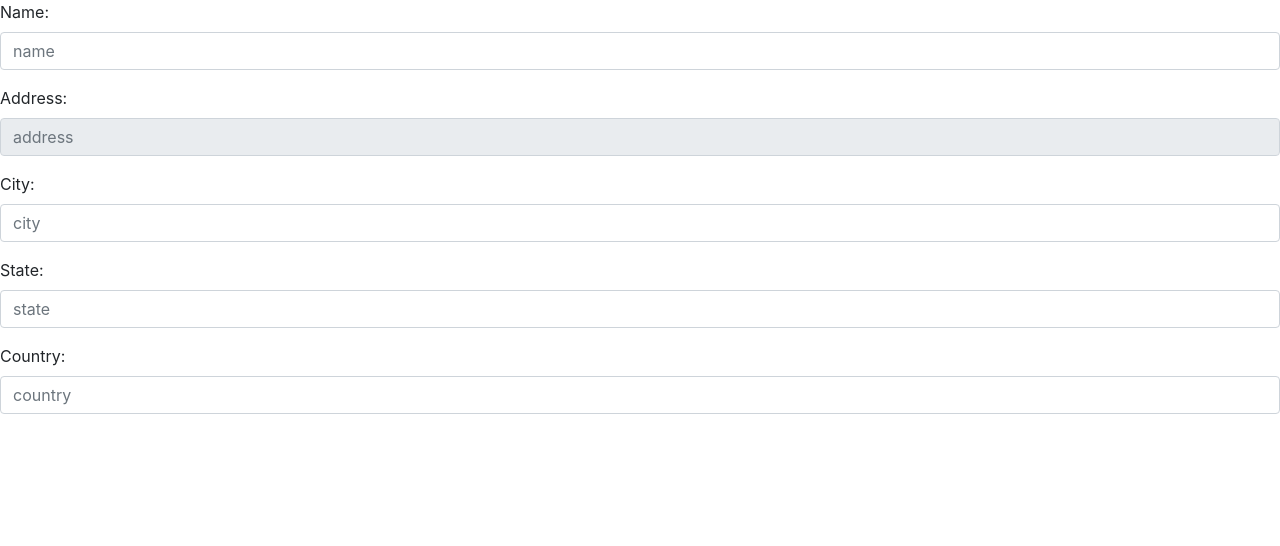
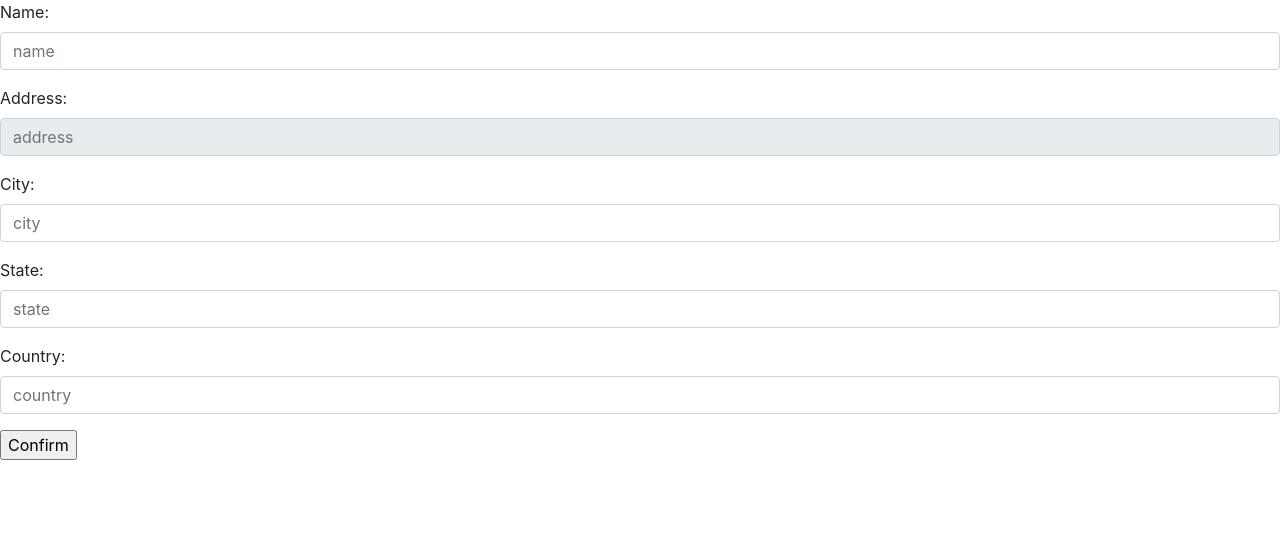
Before and after one commit to ineffablelucky/Django-Google-Map-Geocoding-API, a Django app: page /create/ in a window 1280 px wide. Shown: the top 546 px of the page. Run offline with Django 3.2, Linux system fonts and the light colour scheme; some libraries are stand-ins or nearby versions.

Commit message:
form input completed.. now work on submission to backend

```diff
--- a/Maps_Location_Storage/address_map/static/address_map/main.js
+++ b/Maps_Location_Storage/address_map/static/address_map/main.js
@@ -1,5 +1,5 @@
 var map;
-var coordinates;
+
 var componentForm = {
         locality: 'long_name',
         administrative_area_level_1: 'short_name',
@@ -27,26 +27,27 @@ function initMap() {
             icon: 'https://developers.google.com/maps/documentation/javascript/examples/full/images/beachflag.png'
     });
 
-    var marker = new google.maps.Marker({
-        position: {lat: 28.5355, lng: 77.3910},
-        map: map
-       });
+//    var marker = new google.maps.Marker({
+//        position: {lat: 28.5355, lng: 77.3910},
+//        map: map
+//       });
 
     var geocoder = new google.maps.Geocoder
 
+    var marker;
+    map.addListener('click', function(e) {
+        if(marker && marker.setMap){
+            marker.setMap(null);
+        }
 
-    map.addListener('click', function(e) {
-
-        marker.setMap(null);
-
-        var marker_new = new google.maps.Marker({
+        marker = new google.maps.Marker({
             position: e.latLng,
             map: map
         });
 
-        marker = marker_new;
+        //marker = marker_new;
 
-        coordinates = {lat: parseFloat(e.latLng.lat()), lng: parseFloat(e.latLng.lng())}
+        var coordinates = {lat: parseFloat(e.latLng.lat()), lng: parseFloat(e.latLng.lng())}
 
         geocoder.geocode({'location': coordinates}, function(results, status) {
 
@@ -80,8 +81,8 @@ function Auto_fill_Address(result){
 
           if (componentForm[addressType]) {
 
-            var val = result.address_components[i][componentForm[addressType]];
-            document.getElementById(addressType).value = val;
+                var val = result.address_components[i][componentForm[addressType]];
+                document.getElementById(addressType).value = val;
 
           }
     }
--- a/Maps_Location_Storage/address_map/templates/address_map/create_form.html
+++ b/Maps_Location_Storage/address_map/templates/address_map/create_form.html
@@ -1,5 +1,7 @@
 <!DOCTYPE html>
+
 {% load static %}
+
 <html lang="en">
 <head>
     <meta charset="UTF-8">
@@ -13,10 +15,10 @@
 
 </head>
 <body>
- <form method="POST">
+ <form id="create" method="POST">
      {% csrf_token %}
      {{ form.as_p}}
-
+     <input type="submit" value="Confirm"/>
  </form>
 
 <!-- Google map pop-up-->
```
